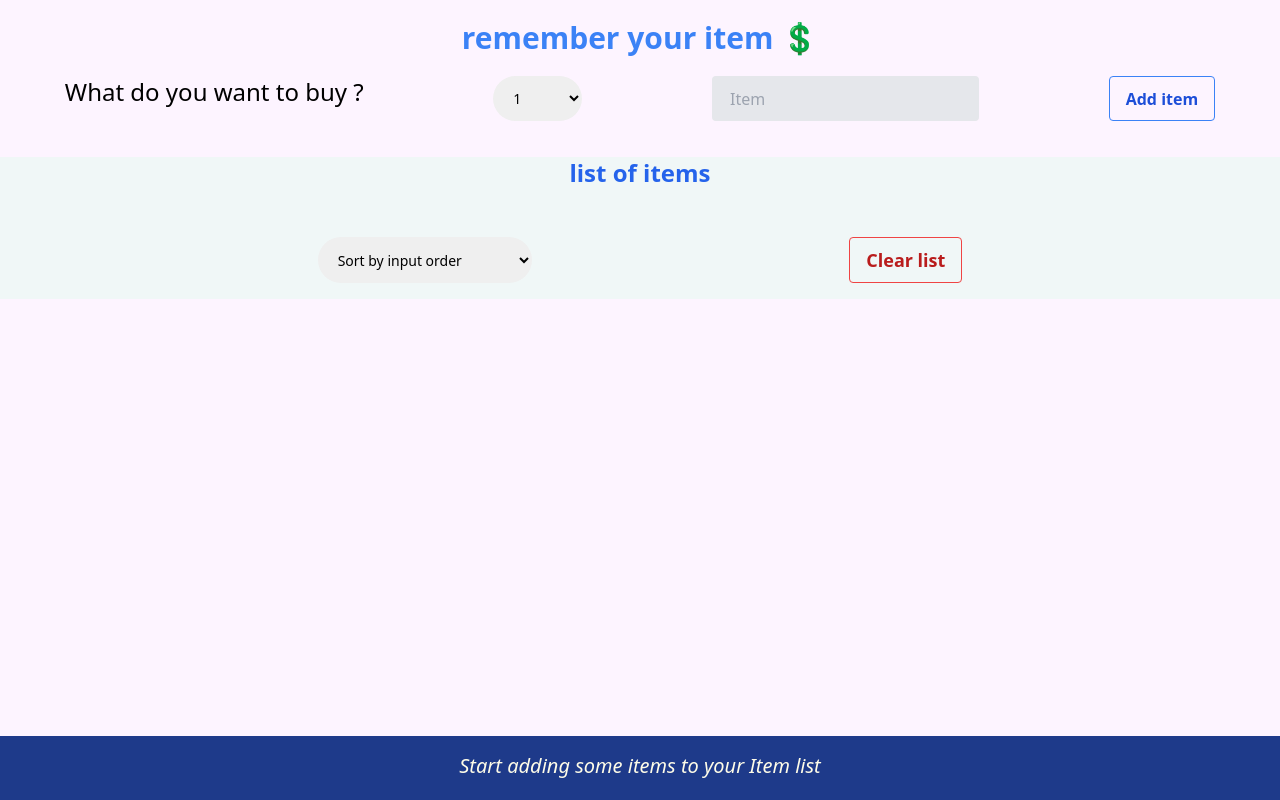
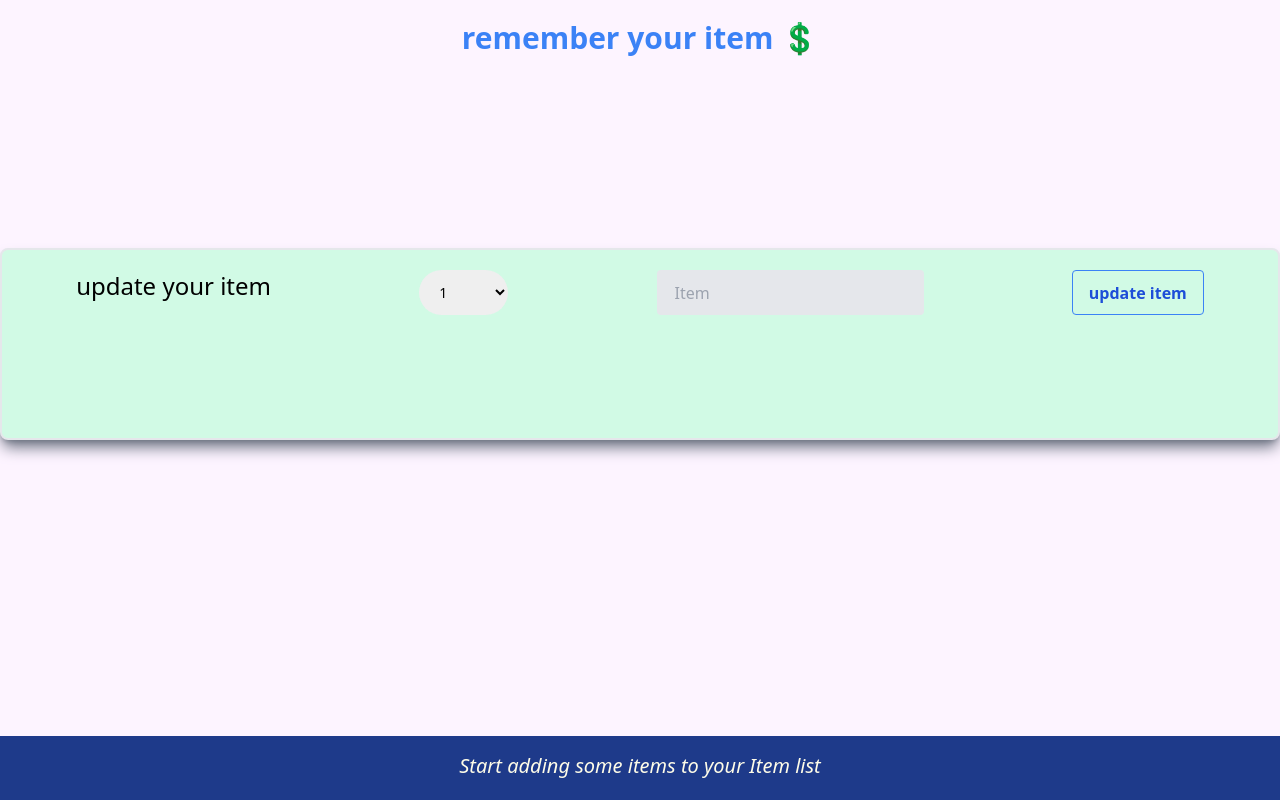
Before and after one commit to Ali-Umed/travel-list, a React (Create React App) app: page / in a window 1280 px wide. Built offline with nearby package versions, Linux system fonts and the light colour scheme.

Commit message:
add edit feature

```diff
--- a/src/components/Form.js
+++ b/src/components/Form.js
@@ -16,6 +16,7 @@ export default function Form({
 
   function handleSubmit(e) {
     e.preventDefault();
+    console.log('aa');
 
     if (!description) return;
 
@@ -27,7 +28,9 @@ export default function Form({
     setQuantity(1);
   }
 
-  function handleUpdate() {
+  function handleUpdate(e) {
+    e.preventDefault();
+    console.log('sds');
     if (!updateDescription) return;
 
     const newItem = {
@@ -44,9 +47,78 @@ export default function Form({
   }
 
   return (
+    <div>
+      <Formm
+        handleSubmit={handleSubmit}
+        quantity={quantity}
+        setQuantity={setQuantity}
+        description={description}
+        setDescription={setDescription}
+      />
+
+      {openModal && (
+        <Formm
+          quantity={updateQuantity}
+          setQuantity={setUpdateQuantity}
+          description={updateDescription}
+          setDescription={setUpdateDescription}
+          handleSubmit={handleUpdate}
+          setOpenModal={setOpenModal}
+        />
+      )}
+    </div>
+  );
+}
+//function Form2(
+//  handleSubmit,
+//  quantity,
+//  setQuantity,
+//  description,
+//  setDescription
+//) {
+//  return (
+//    <form onSubmit={handleSubmit}>
+//      <div className="flex justify-around mt-5">
+//        <h3 className="text-2xl text ">What do you want to buy ?</h3>
+//        <select
+//          className="py-3 px-4 pr-9 block  border-gray-200 rounded-full text-sm focus:border-blue-500 focus:ring-blue-500 dark:bg-slate-900 dark:border-gray-700 dark:text-gray-400"
+//          value={quantity}
+//          onChange={e => setQuantity(Number(e.target.value))}
+//        >
+//          {Array.from({ length: 20 }, (_, i) => i + 1).map(num => (
+//            <option value={num} key={num}>
+//              {num}
+//            </option>
+//          ))}
+//        </select>
+//        <input
+//          className="bg-gray-200 appearance-none border-2 border-gray-200 rounded  py-2 px-4 text-gray-700 leading-tight focus:outline-none focus:bg-white focus:border-purple-500"
+//          type="text"
+//          placeholder="Item"
+//          value={description}
+//          onChange={e => setDescription(e.target.value)}
+//        />
+//        <button className="bg-transparent hover:bg-blue-500 text-blue-700 font-semibold hover:text-white py-2 px-4 border border-blue-500 hover:border-transparent rounded">
+//          Add item
+//        </button>
+//      </div>
+//    </form>
+//  );
+//}
+
+function Formm({
+  quantity,
+  setQuantity,
+  description,
+  setDescription,
+  handleSubmit,
+  setOpenModal,
+}) {
+  return (
     <form onSubmit={handleSubmit}>
+      <div className=" relative top-48 w-full h-48   z-10 shadow-lg border-2 rounded-lg bg-emerald-100/100 shadow-gray-500  ">
         <div className="flex justify-around mt-5">
-        <h3 className="text-2xl text ">What do you want to buy ?</h3>
+          <h3 className="text-2xl text "> update your item </h3>
           <select
             className="py-3 px-4 pr-9 block  border-gray-200 rounded-full text-sm focus:border-blue-500 focus:ring-blue-500 dark:bg-slate-900 dark:border-gray-700 dark:text-gray-400"
             value={quantity}
@@ -66,46 +138,17 @@ export default function Form({
             onChange={e => setDescription(e.target.value)}
           />
           <button className="bg-transparent hover:bg-blue-500 text-blue-700 font-semibold hover:text-white py-2 px-4 border border-blue-500 hover:border-transparent rounded">
-          Add item
-        </button>
-      </div>
-      {openModal && (
-        <div className=" relative top-48 w-full h-48   z-10 shadow-lg border-2 rounded-lg bg-emerald-100/100 shadow-gray-500  ">
-          <div className="flex justify-around mt-5">
-            <h3 className="text-2xl text "> update your item </h3>
-            <select
-              className="py-3 px-4 pr-9 block  border-gray-200 rounded-full text-sm focus:border-blue-500 focus:ring-blue-500 dark:bg-slate-900 dark:border-gray-700 dark:text-gray-400"
-              value={updateQuantity}
-              onChange={e => setUpdateQuantity(Number(e.target.value))}
-            >
-              {Array.from({ length: 20 }, (_, i) => i + 1).map(num => (
-                <option value={num} key={num}>
-                  {num}
-                </option>
-              ))}
-            </select>
-            <input
-              className="bg-gray-200 appearance-none border-2 border-gray-200 rounded  py-2 px-4 text-gray-700 leading-tight focus:outline-none focus:bg-white focus:border-purple-500"
-              type="text"
-              placeholder="Item"
-              value={updateDescription}
-              onChange={e => setUpdateDescription(e.target.value)}
-            />
-            <button
-              onClick={handleUpdate}
-              className="bg-transparent hover:bg-blue-500 text-blue-700 font-semibold hover:text-white py-2 px-4 border border-blue-500 hover:border-transparent rounded"
-            >
             update item
           </button>
-            <button
+
+          {/*<button
             className="bg-transparent hover:bg-red-500 text-red-700 font-semibold hover:text-white py-2 px-4 border border-red-500 hover:border-transparent rounded"
             onClick={() => setOpenModal(false)}
           >
             cancel
-            </button>
+          </button>*/}
         </div>
       </div>
-      )}
     </form>
   );
 }
```
Lines whose indentation alone changed are shown as unchanged.
